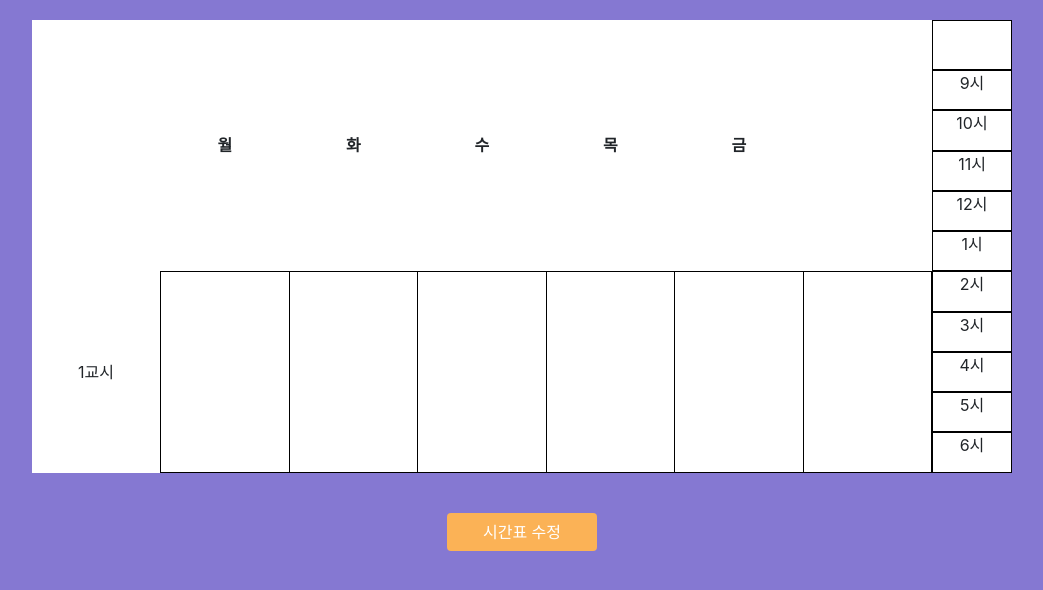
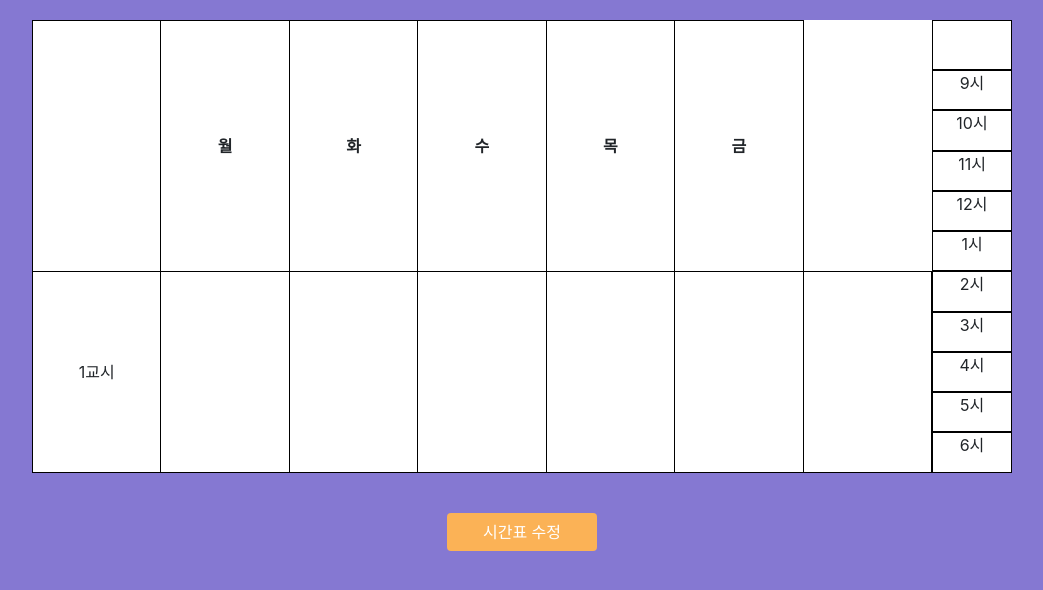
Before and after one commit to KUCC-2018-2/yanadok, a Django app: template templates/timetable/timetable.html in a window 1280 px wide. Shown: the part 84-674 px from the top of the page, without its empty margins (118-1161 px from the left). Run offline with Django 3.2, Linux system fonts and the light colour scheme; the template is opened without the code that fills it: most values are stand-ins (such as "Sample title", 1, 10 or a date in 2020); some libraries are stand-ins or nearby versions.

Commit message:
Fixed broken timetable layout

```diff
--- a/static/timetable/timetable.css
+++ b/static/timetable/timetable.css
@@ -46,6 +46,10 @@ th {
     background-color: white;
     width: 80px;
     padding: 0;
+    max-width: 80px;
+    overflow: hidden;
+    text-overflow: ellipsis;
+    white-space: nowrap;
 }
 
 #update-timetable {
--- a/templates/timetable/timetable.html
+++ b/templates/timetable/timetable.html
@@ -19,16 +19,16 @@
     <div class="timetable-wrapper row">
         <table id="timetable">
             <tr class="table-header">
-                <th></th>
-                <th class="text-center">월</th>
-                <th class="text-center">화</th>
-                <th class="text-center">수</th>
-                <th class="text-center">목</th>
-                <th class="text-center">금</th>
+                <th class="cell"></th>
+                <th class="cell text-center">월</th>
+                <th class="cell text-center">화</th>
+                <th class="cell text-center">수</th>
+                <th class="cell text-center">목</th>
+                <th class="cell text-center">금</th>
             </tr>
             {% for i in max_classes %}
             <tr>
-                <td class="timetable-order text-center">{{forloop.counter}}교시</td>
+                <td class="cell timetable-order text-center">{{forloop.counter}}교시</td>
                 {% for j in j|rjust:5 %}
                     {% if i in long_period_classes %}
                         <td class="cell period-long text-center"></td>
```
